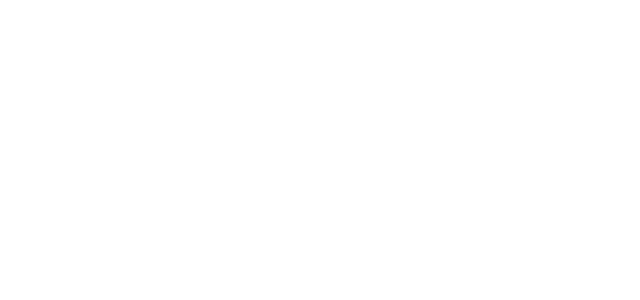
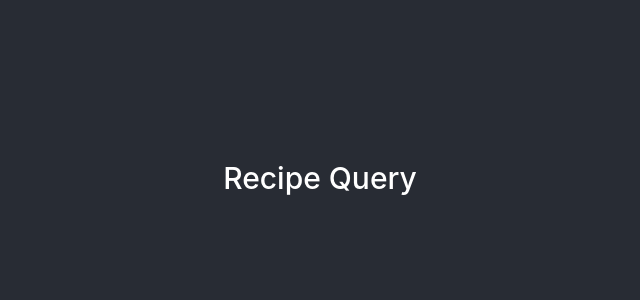
Before and after one commit to t1mzzz/recipe-query, a React (Create React App) app: page /recipe in a window 1280 px wide. Before the commit this address had no page. Shown: the top 300 px of the page, without its empty margins (320-960 px from the left). Built offline with nearby package versions, Linux system fonts and the light colour scheme.

Commit message:
Add `RecipePage` and route to that page

```diff
--- a/src/index.tsx
+++ b/src/index.tsx
@@ -3,12 +3,14 @@
 import { BrowserRouter, Routes, Route } from "react-router-dom";
 import './index.css';
 import Start from './pages/Start';
+import RecipePage from './pages/RecipePage';
 import reportWebVitals from './reportWebVitals';
 
 export default function App() {
   return (
     <Routes>
       <Route path="/" element={<Start />} />
+      <Route path="/recipe" element={<RecipePage />} />
     </Routes>
   )
 }
--- /dev/null
+++ b/src/pages/RecipePage.tsx
@@ -0,0 +1,20 @@
+import React, { ReactElement, useState } from 'react';
+import { useNavigate } from 'react-router-dom';
+
+/**
+ *
+ * @returns
+ */
+export default function RecipePage(): ReactElement {
+  return (
+    <div className="min-h-screen min-w-screen bg-[#282c34] flex flex-col px-20 py-40 space-y-4">
+      <div className="grid place-items-center">
+        <h2 className="text-3xl font-medium text-white">
+          Recipe Query
+        </h2>
+      </div>
+      <div className="grid place-items-center">
+      </div>
+    </div>
+  );
+}
--- a/src/pages/Start.tsx
+++ b/src/pages/Start.tsx
@@ -30,7 +30,11 @@
 
   const handleSubmit = (event: React.FormEvent<HTMLFormElement>) => {
     event.preventDefault();
-    navigate('',)
+    navigate('/recipe', {
+      state: {
+        query: ingredientQuery
+      }
+    });
   };
 
   return (
```
